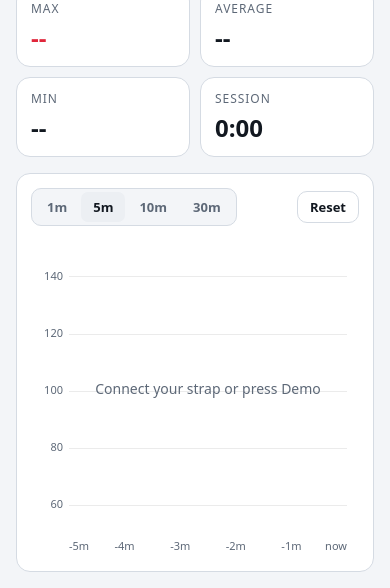
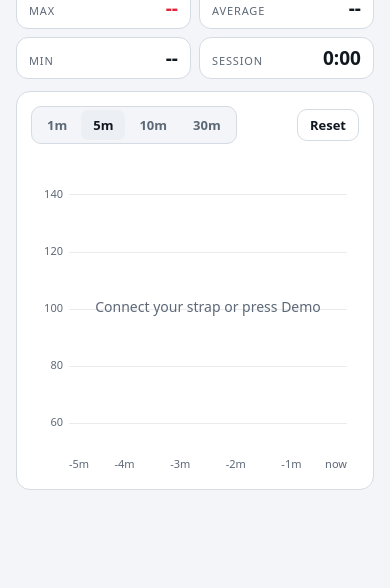
Before and after one commit to lcucurachi/hr-watch, a plain HTML site: page index.html in a window 390 px wide. Shown: the part 456-1044 px from the top of the page. After the commit the page ends 962 px from the top, so only its background shows below. Drawn offline with Linux system fonts and the light colour scheme.

Commit message:
Slim stat boxes on mobile
On screens up to 600px, the Max/Average/Min/Session boxes in Graph Mode
and the Duration/Average/Max/Min boxes in Explore now show the label and
value on one line instead of stacked. Each box drops from about 74px to
41px tall, which moves the chart up by about 70px. Desktop is unchanged.

```diff
--- a/index.html
+++ b/index.html
@@ -4,7 +4,7 @@
   <meta charset="utf-8">
   <script>
     // ===== APP VERSION: change this when you release (match your git tag) =====
-    const APP_VERSION = '1.2.1';
+    const APP_VERSION = '1.2.2';
     // Shown in ⚙ Settings, and added to the CSS/JS links (?v=…) so browsers
     // download fresh files after each release instead of reusing old cached ones.
   </script>
--- a/style.css
+++ b/style.css
@@ -472,7 +472,14 @@ canvas { position: absolute; inset: 0; width: 100%; height: 100%; display: block
   .label-long { display: none; }
   .label-short { display: inline; }
   .status { order: 3; flex-basis: 100%; }
-  .stats { grid-template-columns: repeat(2, 1fr); }
+  .stats { grid-template-columns: repeat(2, 1fr); gap: 8px; margin-bottom: 12px; }
+  /* slim stat boxes (Graph Mode and Explore): label and value on one line */
+  .stat {
+    display: flex; align-items: baseline; justify-content: space-between; gap: 8px;
+    padding: 7px 12px; border-radius: 12px;
+  }
+  .stat-label { font-size: 11px; }
+  .stat-value { font-size: 19px; margin-top: 0; }
   .tabs { width: 100%; }
   .tab { flex: 1; padding: 8px 6px; white-space: nowrap; font-size: 13px; }
 }
```
